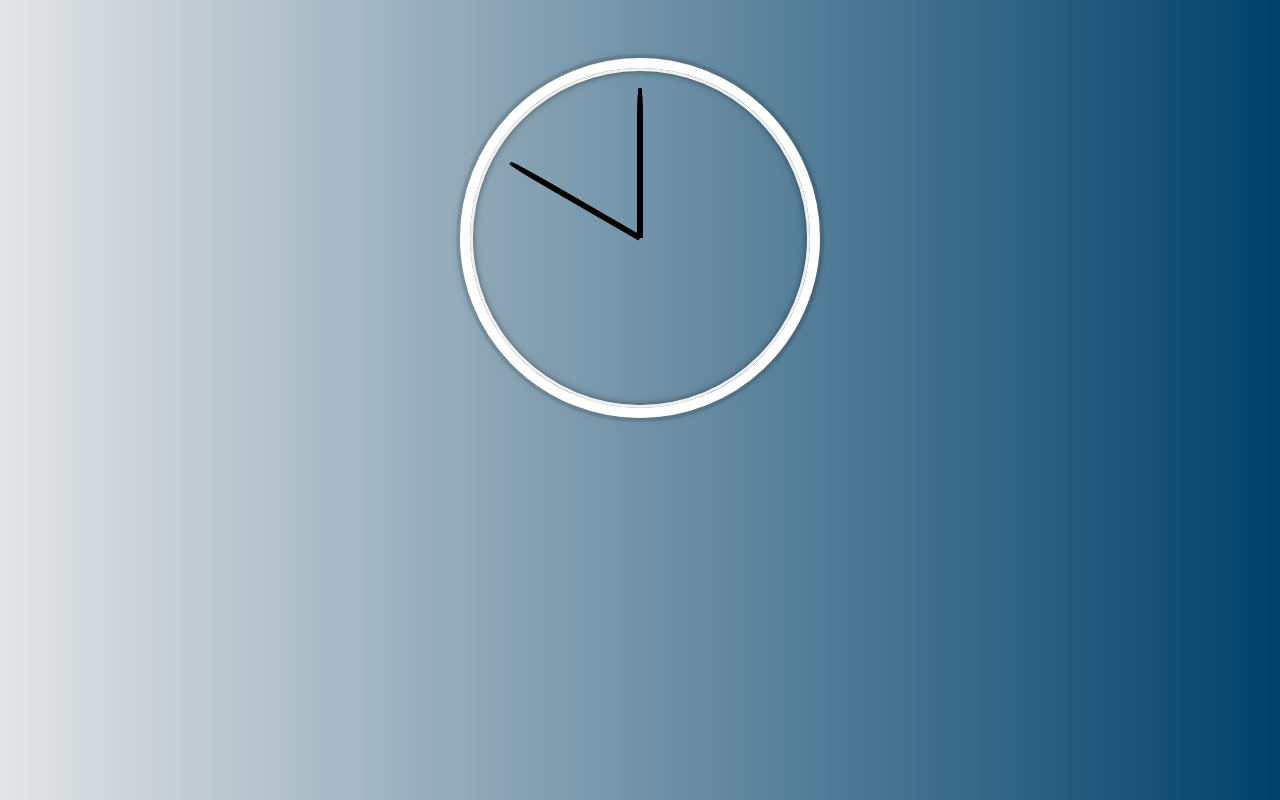
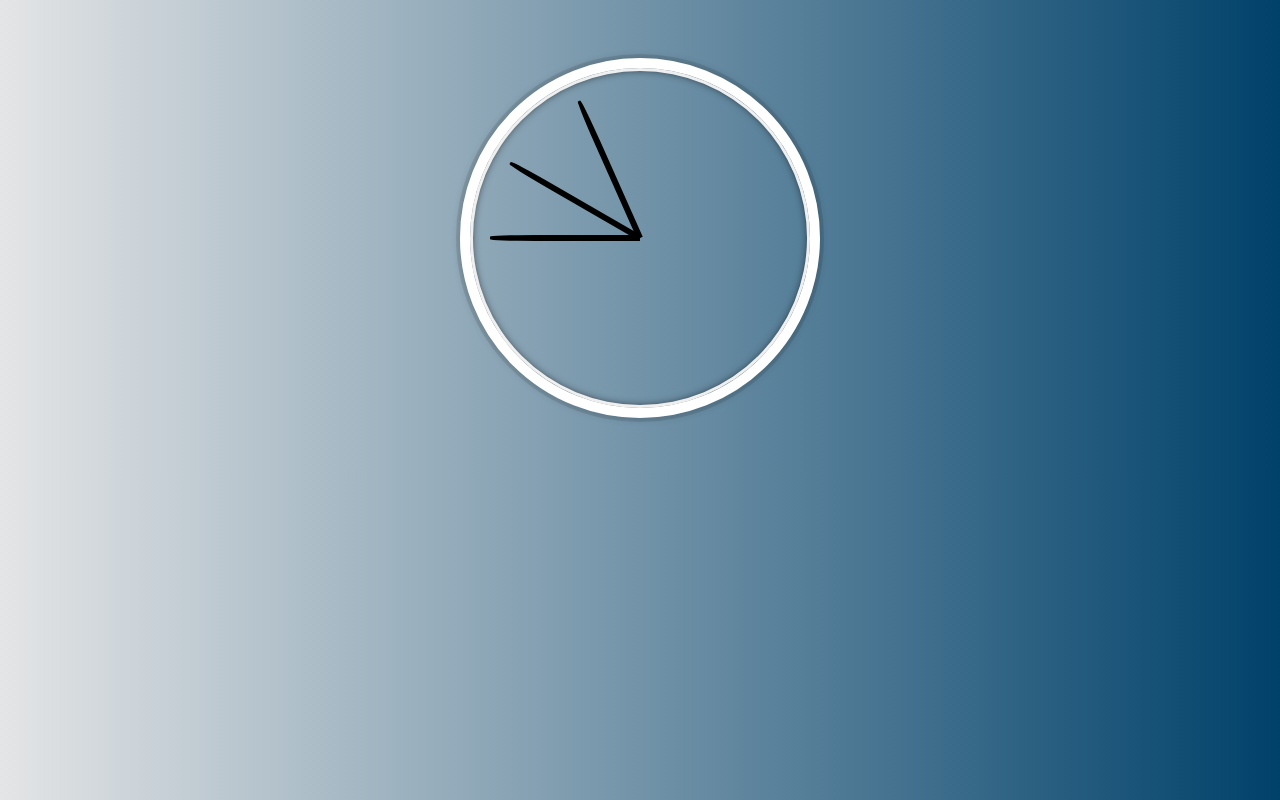
Before and after one commit to KotaWatanabe/js30, a plain HTML site: page 2:clock/index.html in a window 1280 px wide. Drawn offline with Linux system fonts and the light colour scheme.

Commit message:
setup minshand and hours hand

```diff
--- a/2:clock/index.html
+++ b/2:clock/index.html
@@ -69,12 +69,25 @@
 
   <script>
       const secondHand = document.querySelector('.second-hand')
+      const minHand = document.querySelector('.min-hand')
+      const hourHand = document.querySelector('.hour-hand')
+
       function setDate(){
         const now = new Date();
         const seconds = now.getSeconds();
         const secondsDegrees = ((seconds /60)* 360) + 90;
         secondHand.style.transform = `rotate(${secondsDegrees}deg)`
-      console.log(seconds)
+
+        const mins = now.getMinutes();
+        const minsDegrees = ((mins / 60) * 360) + 90;
+        minHand.style.transform = `rotate(${minsDegrees}deg)`
+
+
+        const hours = now.getHours();
+        const hoursDegrees = ((hours / 12) * 360) + 90;
+        hourHand.style.transform = `rotate(${hoursDegrees}deg)`
+
+
       }
 
     setInterval(setDate, 1000);
```
Lines whose indentation alone changed are shown as unchanged.
